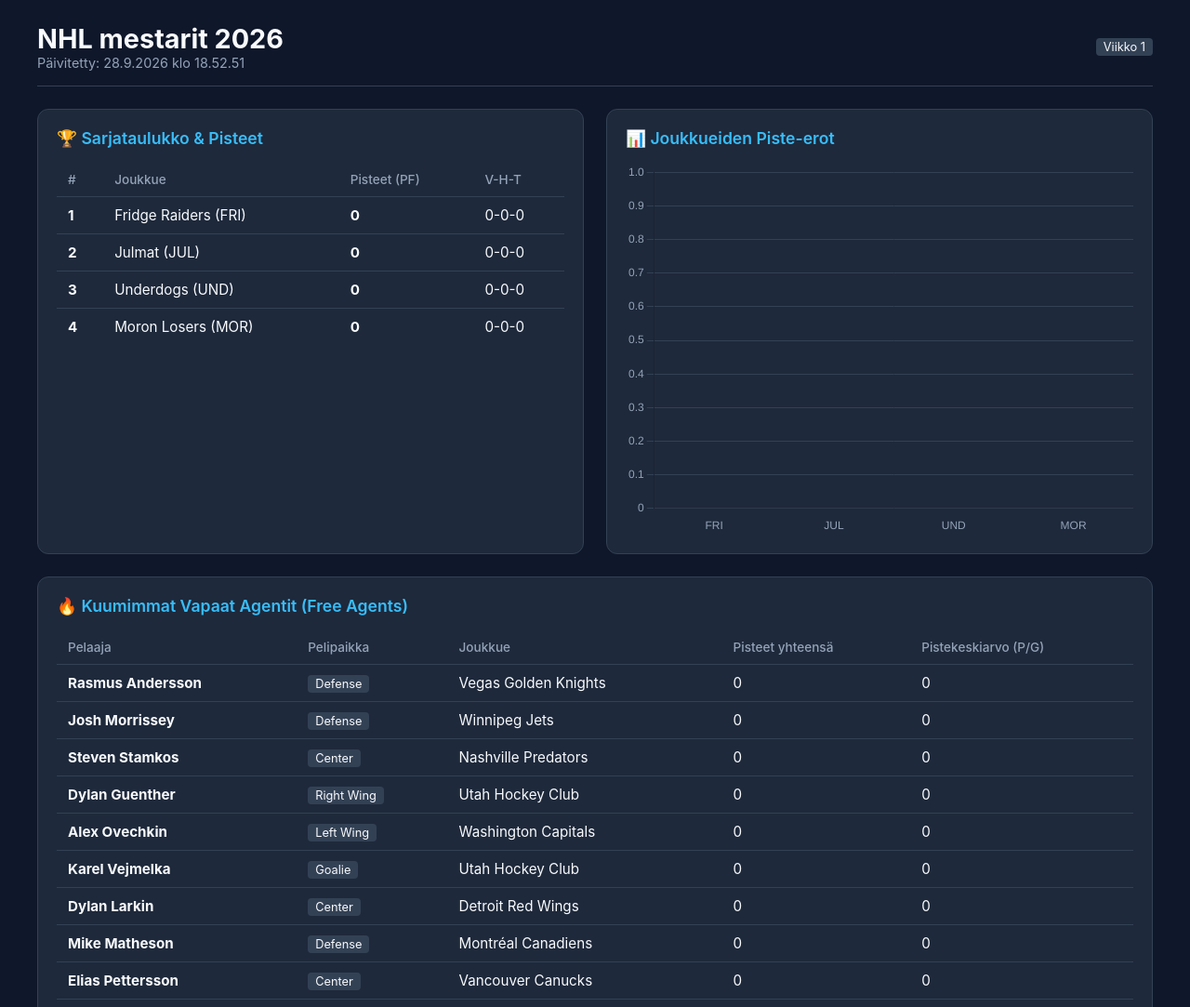
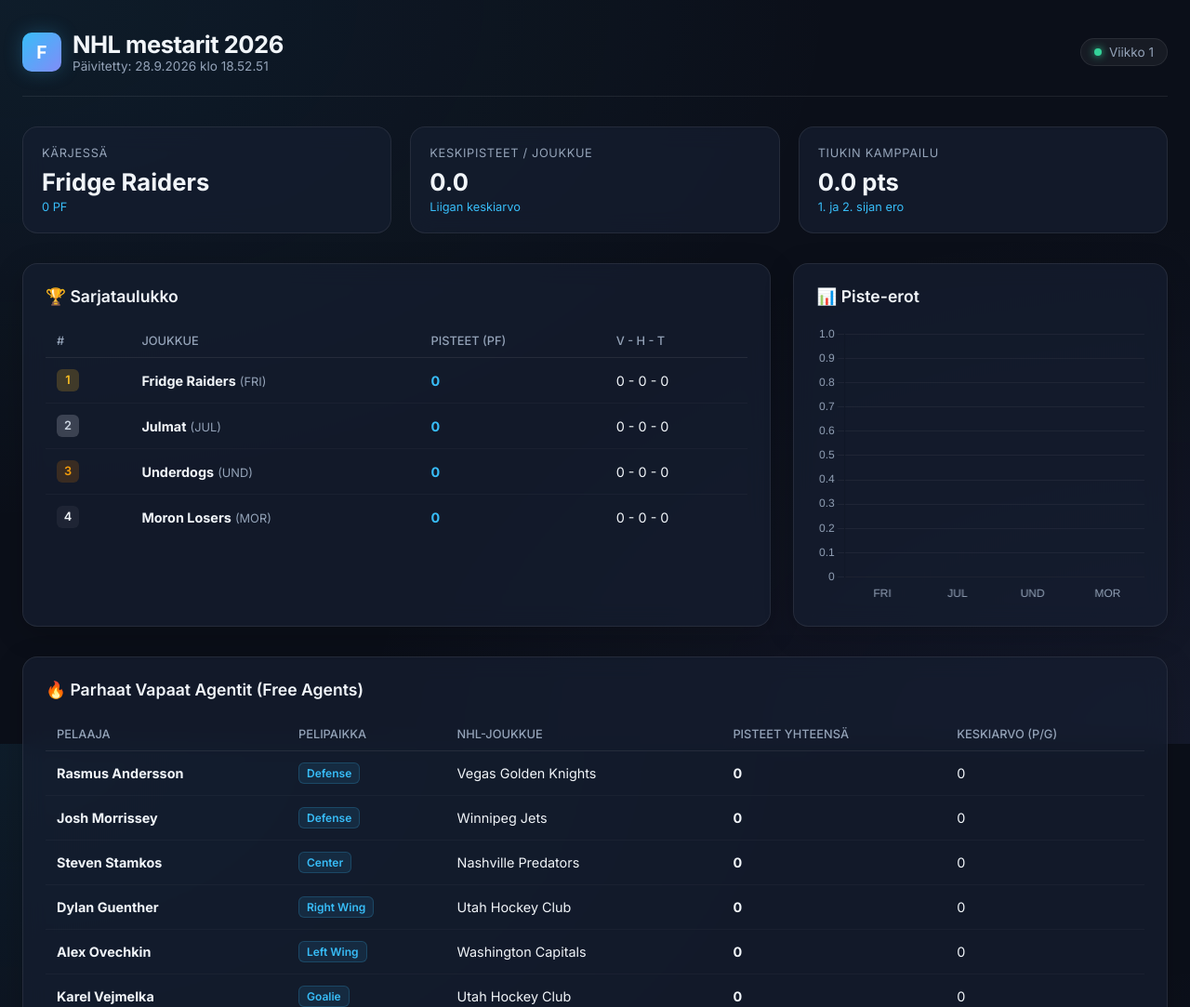
Before and after one commit to immuu/fantasy-hockey-dashboard, a plain HTML site: page index.html in a window 1280 px wide. Shown: the top 1083 px of the page at 93% size. Drawn offline with nearby package versions, Linux system fonts and the light colour scheme.

Commit message:
Update index.html

```diff
--- a/index.html
+++ b/index.html
@@ -3,148 +3,324 @@
 <head>
   <meta charset="UTF-8">
   <meta name="viewport" content="width=device-width, initial-scale=1.0">
-  <title>ESPN Fantasy Hockey Dashboard</title>
+  <title>ESPN Fantasy Hockey Analytics</title>
   <script src="https://cdn.jsdelivr.net/npm/chart.js"></script>
+  <link rel="preconnect" href="https://fonts.googleapis.com">
+  <link rel="preconnect" href="https://fonts.gstatic.com" crossorigin>
+  <link href="https://fonts.googleapis.com/css2?family=Inter:wght@300;400;500;600;700&display=swap" rel="stylesheet">
   <style>
     :root {
-      --bg: #0f172a;
-      --card: #1e293b;
-      --text: #f8fafc;
+      --bg: #0b0f19;
+      --card-bg: rgba(22, 30, 49, 0.7);
+      --card-border: rgba(255, 255, 255, 0.08);
+      --text: #f1f5f9;
       --text-muted: #94a3b8;
-      --accent: #38bdf8;
-      --border: #334155;
+      --primary: #38bdf8;
+      --primary-glow: rgba(56, 189, 248, 0.25);
+      --accent: #818cf8;
+      --success: #34d399;
+      --warning: #fbbf24;
+      --danger: #f87171;
     }
+
+    * {
+      box-sizing: border-box;
+      margin: 0;
+      padding: 0;
+      font-family: 'Inter', -apple-system, BlinkMacSystemFont, sans-serif;
+    }
+
     body {
-      font-family: -apple-system, BlinkMacSystemFont, "Segoe UI", Roboto, Helvetica, Arial, sans-serif;
       background-color: var(--bg);
+      background-image:
+        radial-gradient(at 0% 0%, rgba(56, 189, 248, 0.08) 0px, transparent 50%),
+        radial-gradient(at 100% 100%, rgba(129, 140, 248, 0.08) 0px, transparent 50%);
+      background-attachment: fixed;
       color: var(--text);
-      margin: 0;
-      padding: 24px;
+      padding: 2rem 1.5rem;
+      min-height: 100vh;
     }
+
     .container {
-      max-width: 1200px;
+      max-width: 1280px;
       margin: 0 auto;
     }
+
+    /* Header */
     header {
       display: flex;
       justify-content: space-between;
       align-items: center;
-      margin-bottom: 24px;
-      border-bottom: 1px solid var(--border);
-      padding-bottom: 16px;
+      margin-bottom: 2rem;
+      padding-bottom: 1.5rem;
+      border-bottom: 1px solid var(--card-border);
+      flex-wrap: wrap;
+      gap: 1rem;
     }
+
+    .brand {
+      display: flex;
+      align-items: center;
+      gap: 12px;
+    }
+
+    .brand-icon {
+      width: 42px;
+      height: 42px;
+      background: linear-gradient(135deg, var(--primary), var(--accent));
+      border-radius: 10px;
+      display: flex;
+      align-items: center;
+      justify-content: center;
+      font-weight: 800;
+      font-size: 1.2rem;
+      color: #fff;
+      box-shadow: 0 0 20px var(--primary-glow);
+    }
+
     h1 {
-      margin: 0;
-      font-size: 1.8rem;
+      font-size: 1.6rem;
+      font-weight: 700;
+      letter-spacing: -0.02em;
     }
-    .meta-info {
+
+    .meta-badge {
+      display: inline-flex;
+      align-items: center;
+      gap: 8px;
+      background: rgba(255, 255, 255, 0.05);
+      border: 1px solid var(--card-border);
+      padding: 6px 14px;
+      border-radius: 20px;
+      font-size: 0.85rem;
       color: var(--text-muted);
-      font-size: 0.9rem;
     }
-    .grid {
+
+    .pulse-dot {
+      width: 8px;
+      height: 8px;
+      background-color: var(--success);
+      border-radius: 50%;
+      box-shadow: 0 0 8px var(--success);
+    }
+
+    /* Stats Banner */
+    .stats-banner {
       display: grid;
-      grid-template-columns: repeat(auto-fit, minmax(350px, 1fr));
-      gap: 24px;
-      margin-bottom: 24px;
+      grid-template-columns: repeat(auto-fit, minmax(220px, 1fr));
+      gap: 1.25rem;
+      margin-bottom: 2rem;
     }
+
+    .stat-card {
+      background: var(--card-bg);
+      backdrop-filter: blur(12px);
+      border: 1px solid var(--card-border);
+      border-radius: 16px;
+      padding: 1.25rem;
+    }
+
+    .stat-label {
+      font-size: 0.8rem;
+      text-transform: uppercase;
+      letter-spacing: 0.05em;
+      color: var(--text-muted);
+      margin-bottom: 0.5rem;
+    }
+
+    .stat-value {
+      font-size: 1.6rem;
+      font-weight: 700;
+      color: var(--text);
+    }
+
+    .stat-sub {
+      font-size: 0.8rem;
+      color: var(--primary);
+      margin-top: 0.25rem;
+    }
+
+    /* Grid Layout */
+    .dashboard-grid {
+      display: grid;
+      grid-template-columns: 2fr 1fr;
+      gap: 1.5rem;
+      margin-bottom: 2rem;
+    }
+
+    @media (max-width: 960px) {
+      .dashboard-grid {
+        grid-template-columns: 1fr;
+      }
+    }
+
     .card {
-      background-color: var(--card);
-      border-radius: 12px;
-      padding: 20px;
-      border: 1px solid var(--border);
+      background: var(--card-bg);
+      backdrop-filter: blur(12px);
+      border: 1px solid var(--card-border);
+      border-radius: 16px;
+      padding: 1.5rem;
+      box-shadow: 0 8px 32px rgba(0, 0, 0, 0.2);
     }
+
     .card-title {
       font-size: 1.1rem;
       font-weight: 600;
-      margin-bottom: 16px;
-      color: var(--accent);
+      margin-bottom: 1.25rem;
+      display: flex;
+      align-items: center;
+      justify-content: space-between;
     }
+
+    /* Table styling */
     table {
       width: 100%;
       border-collapse: collapse;
-      font-size: 0.95rem;
+      font-size: 0.9rem;
     }
-    th, td {
+
+    th {
+      text-align: left;
       padding: 10px 12px;
-      text-align: left;
-      border-bottom: 1px solid var(--border);
-    }
-    th {
       color: var(--text-muted);
       font-weight: 500;
-      font-size: 0.85rem;
+      border-bottom: 1px solid var(--card-border);
+      font-size: 0.8rem;
+      text-transform: uppercase;
     }
+
+    td {
+      padding: 12px;
+      border-bottom: 1px solid rgba(255, 255, 255, 0.03);
+    }
+
     tr:last-child td {
       border-bottom: none;
     }
-    .badge {
-      background-color: #334155;
-      padding: 2px 8px;
-      border-radius: 4px;
+
+    tr:hover td {
+      background: rgba(255, 255, 255, 0.02);
+    }
+
+    .rank-badge {
+      display: inline-block;
+      width: 24px;
+      height: 24px;
+      text-align: center;
+      line-height: 24px;
+      border-radius: 6px;
+      background: rgba(255, 255, 255, 0.05);
+      font-weight: 600;
       font-size: 0.8rem;
+    }
+
+    .rank-1 { background: rgba(251, 191, 36, 0.2); color: var(--warning); }
+    .rank-2 { background: rgba(226, 232, 240, 0.2); color: #cbd5e1; }
+    .rank-3 { background: rgba(217, 119, 6, 0.2); color: #f59e0b; }
+
+    .tag {
+      display: inline-block;
+      padding: 3px 8px;
+      border-radius: 6px;
+      font-size: 0.75rem;
+      font-weight: 600;
+      background: rgba(56, 189, 248, 0.1);
+      color: var(--primary);
+      border: 1px solid rgba(56, 189, 248, 0.2);
     }
   </style>
 </head>
 <body>
   <div class="container">
     <header>
-      <div>
-        <h1 id="league-title">ESPN Fantasy Hockey</h1>
-        <div class="meta-info" id="update-time">Päivitetään...</div>
+      <div class="brand">
+        <div class="brand-icon">F</div>
+        <div>
+          <h1 id="league-title">ESPN Fantasy Hockey</h1>
+          <div style="font-size: 0.85rem; color: var(--text-muted);" id="update-time">Päivitetään...</div>
+        </div>
       </div>
-      <div id="week-badge" class="badge">Viikko -</div>
+      <div class="meta-badge">
+        <span class="pulse-dot"></span>
+        <span id="week-badge">Kausi 2026-2027</span>
+      </div>
     </header>
 
-    <div class="grid">
+    <!-- Tilastobanneri -->
+    <div class="stats-banner">
+      <div class="stat-card">
+        <div class="stat-label">Kärjessä</div>
+        <div class="stat-value" id="stat-leader">-</div>
+        <div class="stat-sub" id="stat-leader-pts">0 PF</div>
+      </div>
+      <div class="stat-card">
+        <div class="stat-label">Keskipisteet / Joukkue</div>
+        <div class="stat-value" id="stat-avg-pts">0</div>
+        <div class="stat-sub">Liigan keskiarvo</div>
+      </div>
+      <div class="stat-card">
+        <div class="stat-label">Tiukin Kamppailu</div>
+        <div class="stat-value" id="stat-gap">0 pts</div>
+        <div class="stat-sub">1. ja 2. sijan ero</div>
+      </div>
+    </div>
+
+    <div class="dashboard-grid">
       <!-- Sarjataulukko -->
       <div class="card">
-        <div class="card-title">🏆 Sarjataulukko & Pisteet</div>
+        <div class="card-title">
+          <span>🏆 Sarjataulukko</span>
+        </div>
         <table id="standings-table">
           <thead>
             <tr>
               <th>#</th>
               <th>Joukkue</th>
               <th>Pisteet (PF)</th>
-              <th>V-H-T</th>
+              <th>V - H - T</th>
             </tr>
           </thead>
           <tbody>
-            <tr><td colspan="4">Ladataan tietoja...</td></tr>
+            <tr><td colspan="4" style="text-align:center; color: var(--text-muted);">Ladataan liigan tietoja...</td></tr>
           </tbody>
         </table>
       </div>
 
-      <!-- Vertailukaavio -->
+      <!-- Piste-erot Kaavio -->
       <div class="card">
-        <div class="card-title">📊 Joukkueiden Piste-erot</div>
-        <canvas id="pointsChart" height="220"></canvas>
+        <div class="card-title">📊 Piste-erot</div>
+        <div style="position: relative; height: 300px;">
+          <canvas id="pointsChart"></canvas>
+        </div>
       </div>
     </div>
 
-    <!-- Vapaat agentit -->
+    <!-- Free Agents -->
     <div class="card">
-      <div class="card-title">🔥 Kuumimmat Vapaat Agentit (Free Agents)</div>
+      <div class="card-title">🔥 Parhaat Vapaat Agentit (Free Agents)</div>
       <table id="fa-table">
         <thead>
           <tr>
             <th>Pelaaja</th>
             <th>Pelipaikka</th>
-            <th>Joukkue</th>
+            <th>NHL-joukkue</th>
             <th>Pisteet yhteensä</th>
-            <th>Pistekeskiarvo (P/G)</th>
+            <th>Keskiarvo (P/G)</th>
           </tr>
         </thead>
         <tbody>
-          <tr><td colspan="5">Ladataan tietoja...</td></tr>
+          <tr><td colspan="5" style="text-align:center; color: var(--text-muted);">Ladataan vapaiden agenttien tietoja...</td></tr>
         </tbody>
       </table>
     </div>
   </div>
 
   <script>
+    let pointsChart = null;
+
     async function loadDashboardData() {
       try {
-        // Estetään selaimen välimuisti lisäämällä aikaleima URL-osoitteeseen
+        // Estetään selaimen välimuisti lataamalla tuore data
         const cacheBuster = new Date().getTime();
         const response = await fetch(`data.json?t=${cacheBuster}`);
 
@@ -161,34 +337,56 @@
     }
 
     function renderDashboard(data) {
-      // 1. Otsikko & Meta-tiedot
+      // 1. Otsikko ja Meta
       document.getElementById("league-title").innerText = data.league_name || "ESPN Fantasy Hockey";
       document.getElementById("week-badge").innerText = `Viikko ${data.current_week || 1}`;
       document.getElementById("update-time").innerText = `Päivitetty: ${new Date().toLocaleString('fi-FI')}`;
 
-      // 2. Sarjataulukko
+      // 2. Joukkueet ja Sarjataulukko
       const teams = data.teams || [];
-      // Järjestetään pisteiden mukaan laskevasti
       teams.sort((a, b) => b.points_for - a.points_for);
 
       const standingsBody = document.querySelector("#standings-table tbody");
       standingsBody.innerHTML = "";
 
+      let totalPoints = 0;
+
       teams.forEach((team, index) => {
+        totalPoints += team.points_for;
+
+        let rankClass = "";
+        if (index === 0) rankClass = "rank-1";
+        else if (index === 1) rankClass = "rank-2";
+        else if (index === 2) rankClass = "rank-3";
+
         const row = document.createElement("tr");
         row.innerHTML = `
-          <td><strong>${index + 1}</strong></td>
-          <td>${team.name} (${team.abbrev})</td>
-          <td><strong>${team.points_for}</strong></td>
-          <td>${team.wins}-${team.losses}-${team.ties}</td>
+          <td><span class="rank-badge ${rankClass}">${index + 1}</span></td>
+          <td><strong>${team.name}</strong> <span style="color: var(--text-muted); font-size: 0.8rem;">(${team.abbrev})</span></td>
+          <td><strong style="color: var(--primary);">${team.points_for}</strong></td>
+          <td>${team.wins} - ${team.losses} - ${team.ties}</td>
         `;
         standingsBody.appendChild(row);
       });
 
-      // 3. Kaavio
+      // 3. Banneritilastot
+      if (teams.length > 0) {
+        document.getElementById("stat-leader").innerText = teams[0].name;
+        document.getElementById("stat-leader-pts").innerText = `${teams[0].points_for} PF`;
+
+        const avg = (totalPoints / teams.length).toFixed(1);
+        document.getElementById("stat-avg-pts").innerText = avg;
+
+        if (teams.length > 1) {
+          const gap = (teams[0].points_for - teams[1].points_for).toFixed(1);
+          document.getElementById("stat-gap").innerText = `${gap} pts`;
+        }
+      }
+
+      // 4. Kaavio
       renderChart(teams);
 
-      // 4. Vapaat agentit
+      // 5. Free Agents
       const faBody = document.querySelector("#fa-table tbody");
       faBody.innerHTML = "";
 
@@ -197,9 +395,9 @@
         const row = document.createElement("tr");
         row.innerHTML = `
           <td><strong>${player.name}</strong></td>
-          <td><span class="badge">${player.position}</span></td>
+          <td><span class="tag">${player.position}</span></td>
           <td>${player.proTeam}</td>
-          <td>${player.total_points}</td>
+          <td><strong>${player.total_points}</strong></td>
           <td>${player.avg_points}</td>
         `;
         faBody.appendChild(row);
@@ -212,26 +410,33 @@
       const labels = teams.map(t => t.abbrev || t.name);
       const points = teams.map(t => t.points_for);
 
-      new Chart(ctx, {
+      if (pointsChart) {
+        pointsChart.destroy();
+      }
+
+      pointsChart = new Chart(ctx, {
         type: 'bar',
         data: {
           labels: labels,
           datasets: [{
             label: 'Pisteet (PF)',
             data: points,
-            backgroundColor: '#38bdf8',
-            borderRadius: 6
+            backgroundColor: 'rgba(56, 189, 248, 0.85)',
+            borderColor: '#38bdf8',
+            borderWidth: 1,
+            borderRadius: 8
           }]
         },
         options: {
           responsive: true,
+          maintainAspectRatio: false,
           plugins: {
             legend: { display: false }
           },
           scales: {
             y: {
               beginAtZero: true,
-              grid: { color: '#334155' },
+              grid: { color: 'rgba(255, 255, 255, 0.05)' },
               ticks: { color: '#94a3b8' }
             },
             x: {
@@ -243,7 +448,6 @@
       });
     }
 
-    // Käynnistetään lataus
     loadDashboardData();
   </script>
 </body>
```
